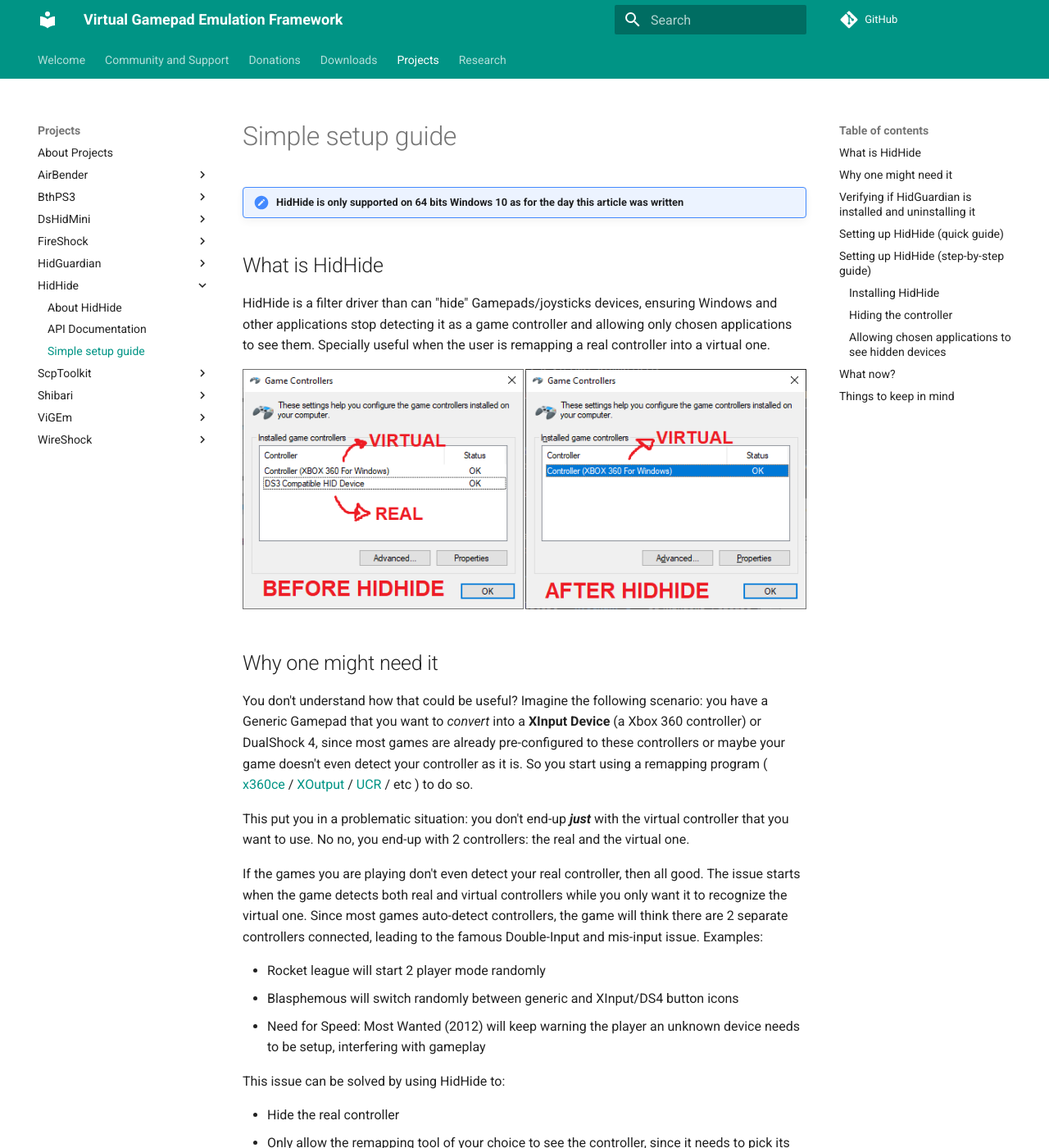
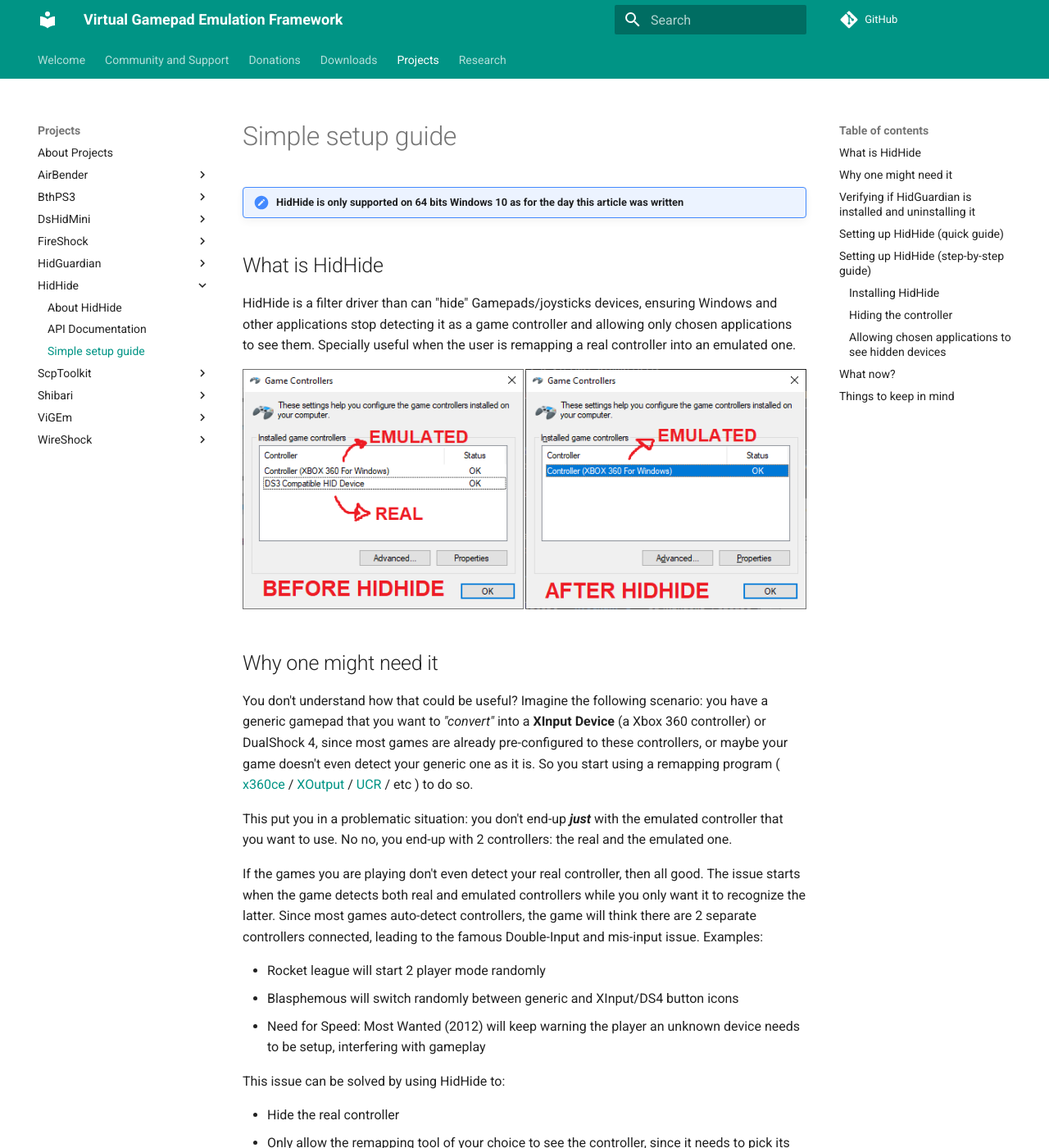
Before and after one commit to nefarius/ViGEm.github.io, an MkDocs documentation site: the page built from docs/projects/HidHide/Simple-Setup-Guide.md, in a window 1280 px wide and 1400 px high. Shown: the whole window at 82% size. Built offline with MkDocs 1.6.1 and Material for MkDocs 9.7.7, drawn with Linux system fonts in a browser that asks for light colours; comment, search, counter and statistics services are not loaded; some of the changed text lies outside the part shown.

Commit message:
Changed used term from "virtual" to "emulated" and other minor tweaks

```diff
--- a/docs/projects/HidHide/Simple-Setup-Guide.md
+++ b/docs/projects/HidHide/Simple-Setup-Guide.md
@@ -4,17 +4,17 @@
 
 ## What is HidHide
 
-HidHide is a filter driver than can "hide" Gamepads/joysticks devices, ensuring Windows and other applications stop detecting it as a game controller and allowing only chosen applications to see them. Specially useful when the user is remapping a real controller into a virtual one.
+HidHide is a filter driver than can "hide" Gamepads/joysticks devices, ensuring Windows and other applications stop detecting it as a game controller and allowing only chosen applications to see them. Specially useful when the user is remapping a real controller into an emulated one.
 
 ![BeforeAfterHidHide](images/BeforeAfterHidHide.png){: .glightbox }
 
 ## Why one might need it
 
-You don't understand how that could be useful? Imagine the following scenario: you have a Generic Gamepad that you want to _convert_ into a __XInput Device__ (a Xbox 360 controller) or DualShock 4, since most games are already pre-configured to these controllers or maybe your game doesn't even detect your controller as it is. So you start using a remapping program ( [x360ce](https://www.x360ce.com/) / [XOutput](https://github.com/csutorasa/XOutput) / [UCR](https://github.com/Snoothy/UCR) / etc ) to do so.
+You don't understand how that could be useful? Imagine the following scenario: you have a generic gamepad that you want to _"convert"_ into a __XInput Device__ (a Xbox 360 controller) or DualShock 4, since most games are already pre-configured to these controllers, or maybe your game doesn't even detect your generic one as it is. So you start using a remapping program ( [x360ce](https://www.x360ce.com/) / [XOutput](https://github.com/csutorasa/XOutput) / [UCR](https://github.com/Snoothy/UCR) / etc ) to do so.
 
-This put you in a problematic situation: you don't end-up ___just___ with the virtual controller that you want to use. No no, you end-up with 2 controllers: the real and the virtual one.
+This put you in a problematic situation: you don't end-up ___just___ with the emulated controller that you want to use. No no, you end-up with 2 controllers: the real and the emulated one.
 
-If the games you are playing don't even detect your real controller, then all good. The issue starts when the game detects both real and virtual controllers while you only want it to recognize the virtual one. Since most games auto-detect controllers, the game will think there are 2 separate controllers connected, leading to the famous Double-Input and mis-input issue. Examples:
+If the games you are playing don't even detect your real controller, then all good. The issue starts when the game detects both real and emulated controllers while you only want it to recognize the latter. Since most games auto-detect controllers, the game will think there are 2 separate controllers connected, leading to the famous Double-Input and mis-input issue. Examples:
 
 - Rocket league will start 2 player mode randomly
 - Blasphemous will switch randomly between generic and XInput/DS4 button icons
@@ -23,7 +23,7 @@
 This issue can be solved by using HidHide to:
 
 - Hide the real controller
-- Only allow the remapping tool of your choice to see the controller, since it needs to pick its input to translate them to the Virtual one
+- Only allow the remapping tool of your choice to see the controller, since it needs to pick its input to translate them to the emulated one
 
 ## Verifying if HidGuardian is installed and uninstalling it
 
@@ -92,7 +92,7 @@
 - Repeat the step above for each application that should whitelisted
 - After that, fully close then reopen your application (in case it was running) for it to detect the hidden devices. Alternatively, just reconnect your controllers.
 
-From this point, the applications on the list should be able to detect the hidden devices. The image below is an example of the application "UCR" being able to see a hidden Controller and creating a Virtual DS4:
+From this point, the applications on the list should be able to detect the hidden devices. The image below is an example of the application "UCR" being able to see a hidden Controller and emulating a DualShock 4:
 ![HidHideExampleSetup](images/HidHideClient_ExampleSetup.png){: .glightbox }
 
 !!! important "Users of DS4Windows: PAY ATTENTION!"
```
Also changed, not shown: docs/projects/HidHide/images/BeforeAfterHidHide.png, docs/projects/HidHide/images/HidHideClient_ExampleSetup.png.
